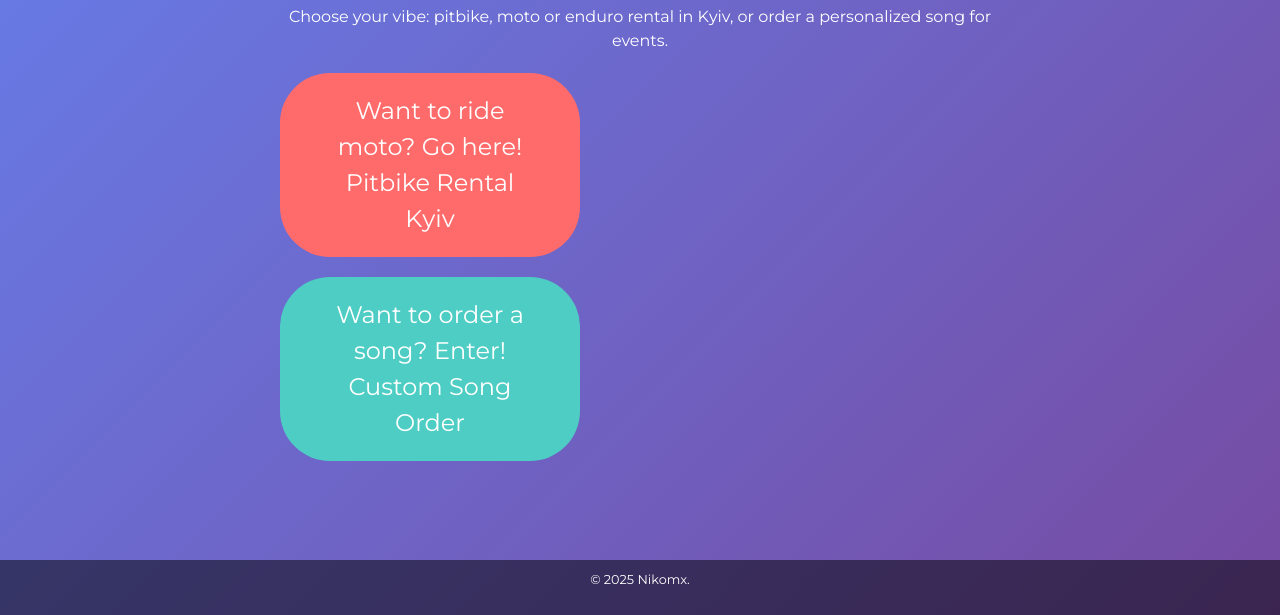
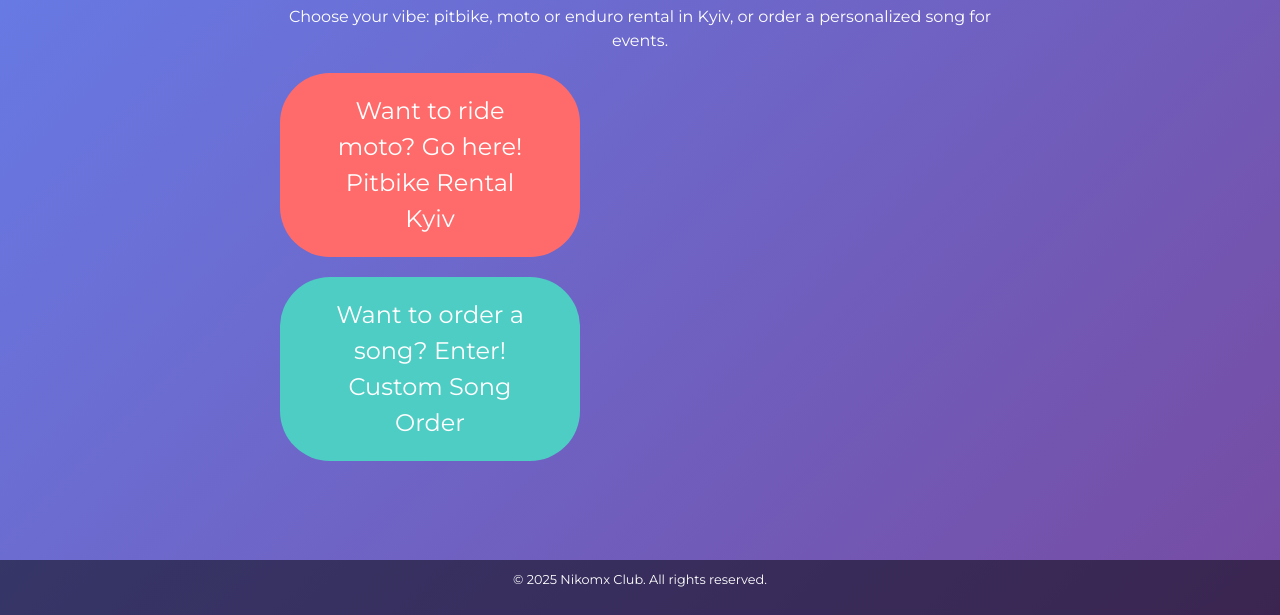
Before and after one commit to TheValen/nikomxclub, a plain HTML site: page index.html in a window 1280 px wide. Shown: the part 185-800 px from the top of the page. Drawn offline with nearby package versions, Linux system fonts and the light colour scheme.

Commit message:
Update index.html

```diff
--- a/index.html
+++ b/index.html
@@ -83,8 +83,7 @@
         'hero-desc': 'Обери свій вайб: прокат пітбайків, мото чи ендуро в Києві, або замов персональну пісню для свята.',
         'moto-btn': 'Хочеш покатати на мото? Тобі сюди! Прокат пітбайків Київ',
         'song-btn': 'Хочеш замовити пісню? Заходь! Пісня на замовлення',
-                'footer-text': '© 2025 Nikomx.',
-                'footer-copyright': 'Всі права захищено.'
+        'footer-text': '&copy; 2025 Nikomx Club. Всі права захищено.'  // Об'єднав у один рядок для простоти
     },
     ru: {
         'title': 'Nikomx – Аренда Питбайков Киев | Заказ Песен | Мото и Музыка',
@@ -92,8 +91,7 @@
         'hero-desc': 'Выбери свой вайб: аренда питбайков, мото или эндуро в Киеве, или закажи персональную песню для праздника.',
         'moto-btn': 'Хочешь покатать на мото? Тебе сюда! Аренда питбайков Киев',
         'song-btn': 'Хочешь заказать песню? Заходи! Песня на заказ',
-                'footer-text': '© 2025 Nikomx.',
-                'footer-copyright': 'Все права защищено.'
+        'footer-text': '&copy; 2025 Nikomx Club. Все права защищено.'  // Об'єднав, з символом ©
     },
     en: {
         'title': 'Nikomx – Pitbike Rental Kyiv | Custom Song Orders | Moto & Music',
@@ -101,8 +99,7 @@
         'hero-desc': 'Choose your vibe: pitbike, moto or enduro rental in Kyiv, or order a personalized song for events.',
         'moto-btn': 'Want to ride moto? Go here! Pitbike Rental Kyiv',
         'song-btn': 'Want to order a song? Enter! Custom Song Order',
-                'footer-text': '© 2025 Nikomx.',
-                'footer-copyright': 'All rights reserved.'
+        'footer-text': '&copy; 2025 Nikomx Club. All rights reserved.'  // Об'єднав
     }
 };
 function switchLang(lang) {
@@ -111,15 +108,20 @@
     document.documentElement.lang = lang;
     // Оновлюємо title
     document.title = translations[lang]['title'];
-            // Оновлюємо текст
+    // Оновлюємо текст (textContent для більшості)
     document.querySelectorAll('[data-i18n]').forEach(el => {
         const key = el.dataset.i18n;
         el.textContent = translations[lang][key] || el.textContent;
     });
+    // Оновлюємо футер як innerHTML (для &copy; і спана)
+    const footerP = document.querySelector('[data-i18n="footer-text"]');
+    if (footerP) {
+        footerP.innerHTML = translations[lang]['footer-text'];  // Парсить &copy; правильно
+    }
     // Оновлюємо meta description/keywords (динамічно через JS, для SEO)
     const desc = document.querySelector('meta[name="description"]');
     const keywords = document.querySelector('meta[name="keywords"]');
-            if (desc) desc.setAttribute('content', translations[lang]['hero-desc'].substring(0, 160) + '...'); // Приблизно
+    if (desc) desc.setAttribute('content', translations[lang]['hero-desc'].substring(0, 160) + '...');
     if (keywords) keywords.setAttribute('content', 'прокат пітбайков киев, прокат мото киев, пісня на замовлення'); // UA keys, адаптуй
 }
 // Ініціалізація: завантажуємо збережену мову або за браузером
```
Lines whose indentation alone changed are shown as unchanged.
